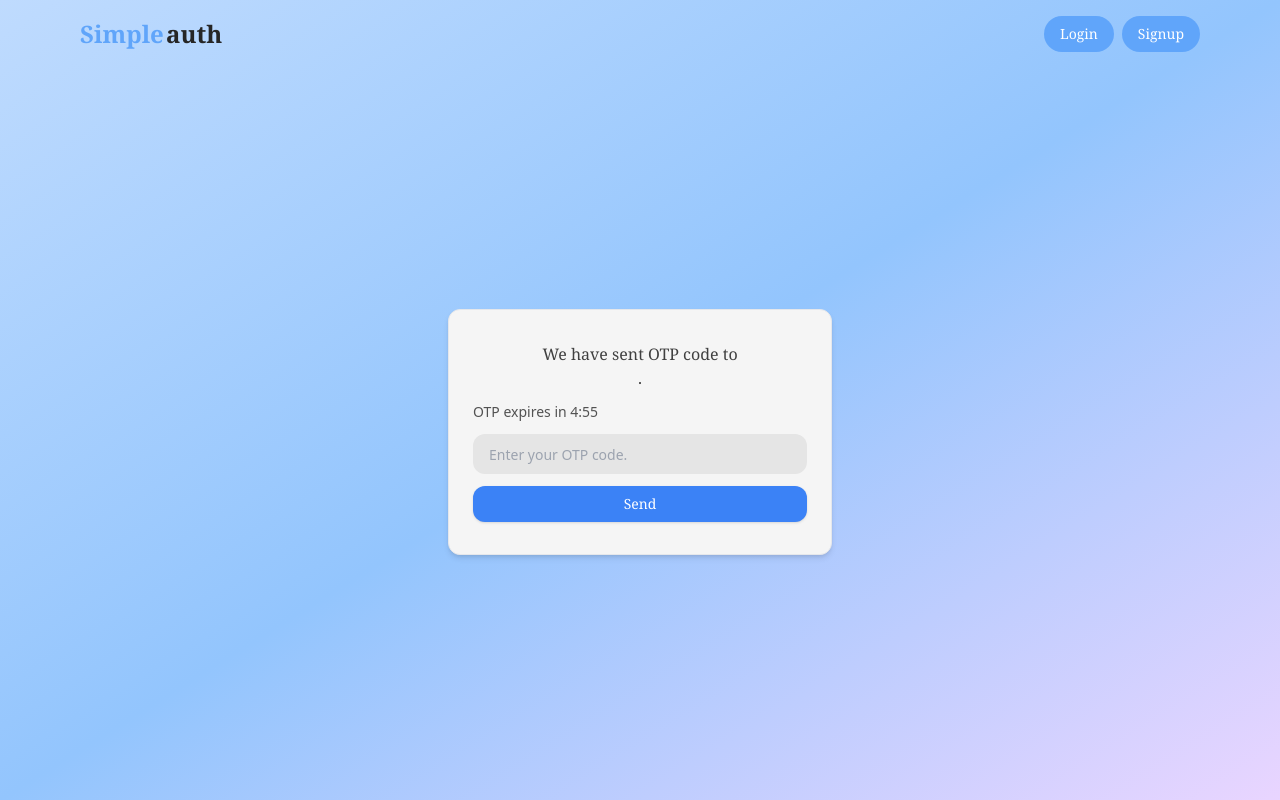
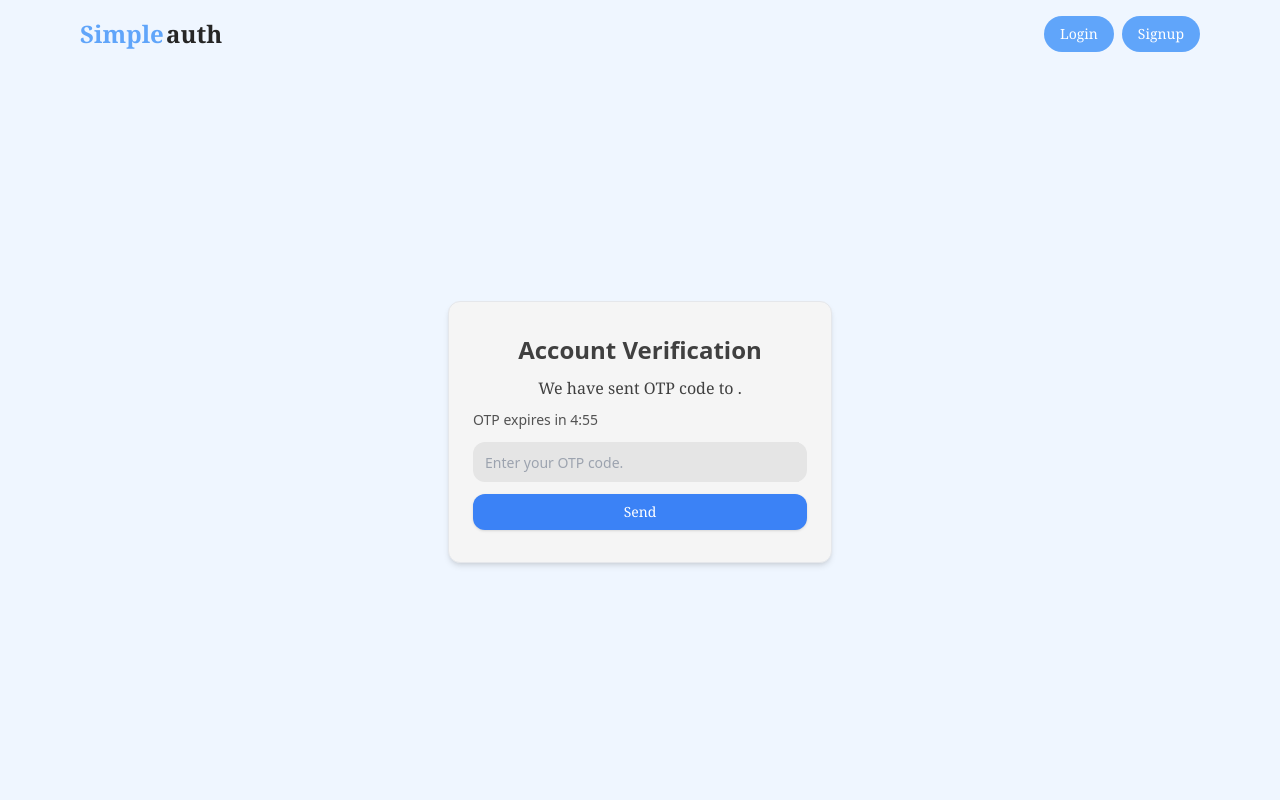
Before and after one commit to AungMyoAye101/AUTH-MERN, a React (Vite) app in the folder client/: page /otp_verify in a window 1280 px wide. Built offline with nearby package versions, Linux system fonts and the light colour scheme; no server answers.

Commit message:
UPDATE:ui and form components

```diff
--- a/client/src/components/ui/Button.tsx
+++ b/client/src/components/ui/Button.tsx
@@ -10,7 +10,7 @@ type buttonType = {
 }
 
 const Button = ({ children, onClick, className, type, loading, icon }: buttonType) => {
-    const spinner = <div className="w-4 h-4 rounded-full border-2 border-white border-t-transparent bg-transparent animate-spin"></div>
+    const spinner = <div className="w-6 h-6 rounded-full border-2 border-white border-t-transparent bg-transparent animate-spin"></div>
     return (
         <button type={type || "button"} disabled={loading} onClick={onClick} className={`px-4 py-2 bg-blue-500 text-white font-serif  rounded-xl cursor-pointer shadow hover:shadow-md  text-sm flex justify-center items-center ${className}`}>{loading ? spinner : children} {icon ? <img src={icon} alt="icon" /> : ''}</button>
     )
--- a/client/src/components/ui/FormController.tsx
+++ b/client/src/components/ui/FormController.tsx
@@ -26,16 +26,16 @@ const FormController = ({ type = 'text', name, placeholder, className, icon, reg
 
 
     return (
-        <label htmlFor={name} className={` overflow-hidden  ${className}`}>
+        <label htmlFor={name} className={` overflow-hidden  ${className} `}>
 
-            <div className='h-10 w-full flex items-center  bg-neutral-200 rounded-xl text-sm px-2 '>
+            <div className={`h-10 w-full flex items-center  bg-neutral-200 rounded-xl text-sm px-2 `}>
 
                 {
                     icon && <img src={icon} alt="icon" className='w-5 ' />
                 }
 
 
-                <input type={inputType} defaultValue={defaultValue} id={name} {...(register ? register(name) : {})} placeholder={placeholder} className="w-full h-full border-none focus:outline-none bg-transparent ml-2 " />
+                <input type={inputType} defaultValue={defaultValue} id={name} {...(register ? register(name) : {})} placeholder={placeholder} className='w-full h-full border-none focus:outline-none bg-neutral-200 ml-1' />
                 {
                     type === 'password' && (<>
 
--- a/client/src/index.css
+++ b/client/src/index.css
@@ -6,7 +6,7 @@
 
 @layer base {
     body {
-        @apply m-0 p-0 relative box-border bg-gradient-to-br from-blue-200 via-blue-300 to-purple-200
+        @apply m-0 p-0 relative box-border bg-blue-50
     }
 
     .container {
--- a/client/src/pages/FindAccVerify.tsx
+++ b/client/src/pages/FindAccVerify.tsx
@@ -31,8 +31,6 @@ const FindAccVerify = () => {
     const [loading, setLoading] = useState(false)
 
     const navigate = useNavigate()
-
-
     const { register, handleSubmit, formState: { errors } } = useForm<OTP_Type>({
         resolver: zodResolver(OTP_Schema),
         defaultValues: {
@@ -60,15 +58,17 @@ const FindAccVerify = () => {
                 return
             }
             showToast("success", response.message)
-            setLoading(false)
+
             navigate('/reset_password')
         } catch (error) {
-            setLoading(false)
+
             if (error instanceof Error) {
                 setError(error.message)
             } else {
                 setError('Server ERR:Failed to verify OTP ')
             }
+        } finally {
+            setLoading(false)
         }
     }
 
@@ -105,7 +105,8 @@ const FindAccVerify = () => {
         <section className='container'>
 
             <form onSubmit={handleSubmit(OTP_Verify)} className='form_container'>
-                <h2 className=' font-serif text-center text-neutral-700'>We have sent  OTP code to<br /> <span className='text-xs'>{email}</span>.</h2>
+                <h1 className='text-xl md:text-2xl font-bold text-neutral-700 text-center'>Account Verification</h1>
+                <h2 className=' font-serif text-center text-neutral-700 leading-tight'>We have sent  OTP code to <span className='text-xs'>{email}</span>.</h2>
                 <div className='text-sm font-medium text-neutral-600'> {otpNoti}</div>
 
                 <FormController
--- a/client/src/pages/Signup.tsx
+++ b/client/src/pages/Signup.tsx
@@ -71,7 +71,7 @@ const Signup = () => {
                     signupData.map(field => <FormController name={field.name} key={field.id} icon={field.icon} register={register} placeholder={field.placeholder} type={field.type} error={errors[field.name as keyof SignupType]} />)
                 }
                 <div className='flex justify-between items-center gap-2 '>
-                    <p className='link_text'>Already have an account</p>
+                    <p className='link_text hover:text-neutral-700'>Already have an account</p>
                     <Link to={'/login'} className='link_text'>Login</Link>
                 </div>
                 <Button type='submit' loading={loading}>Submit</Button>
```
